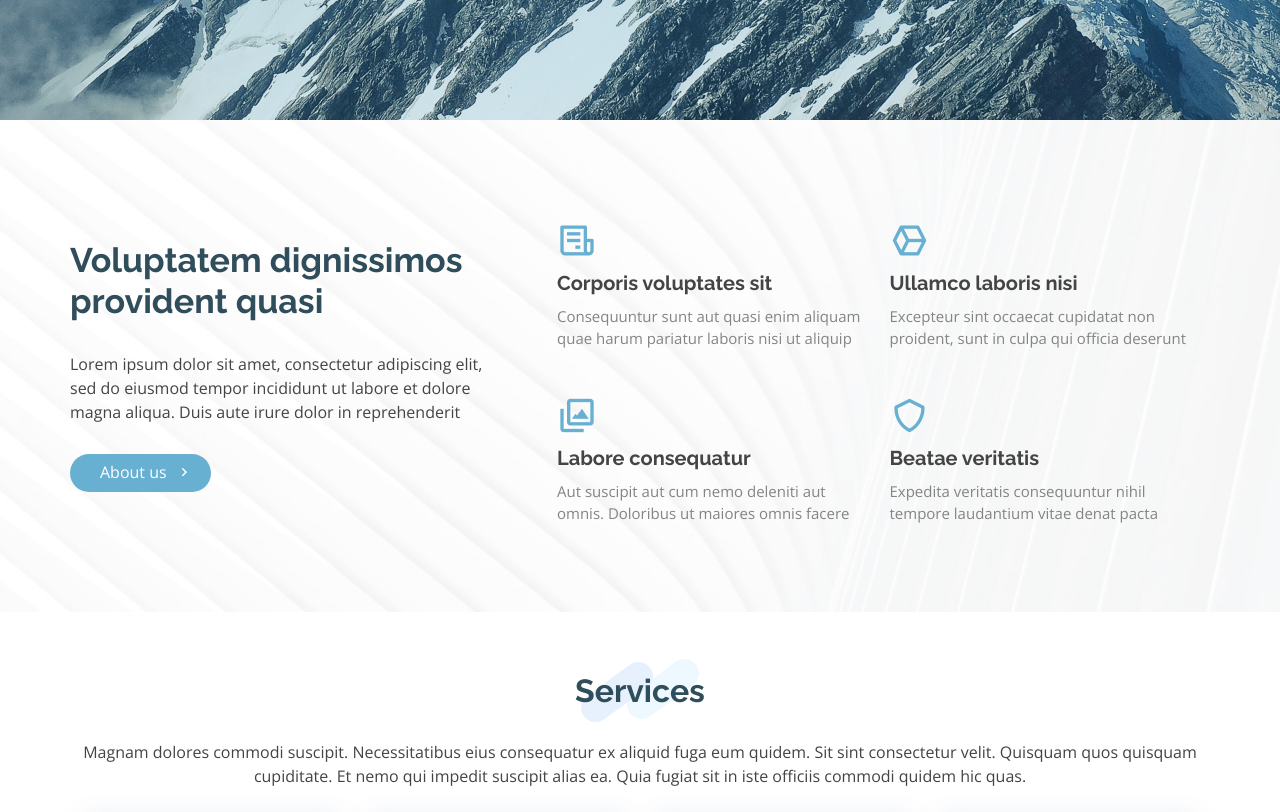
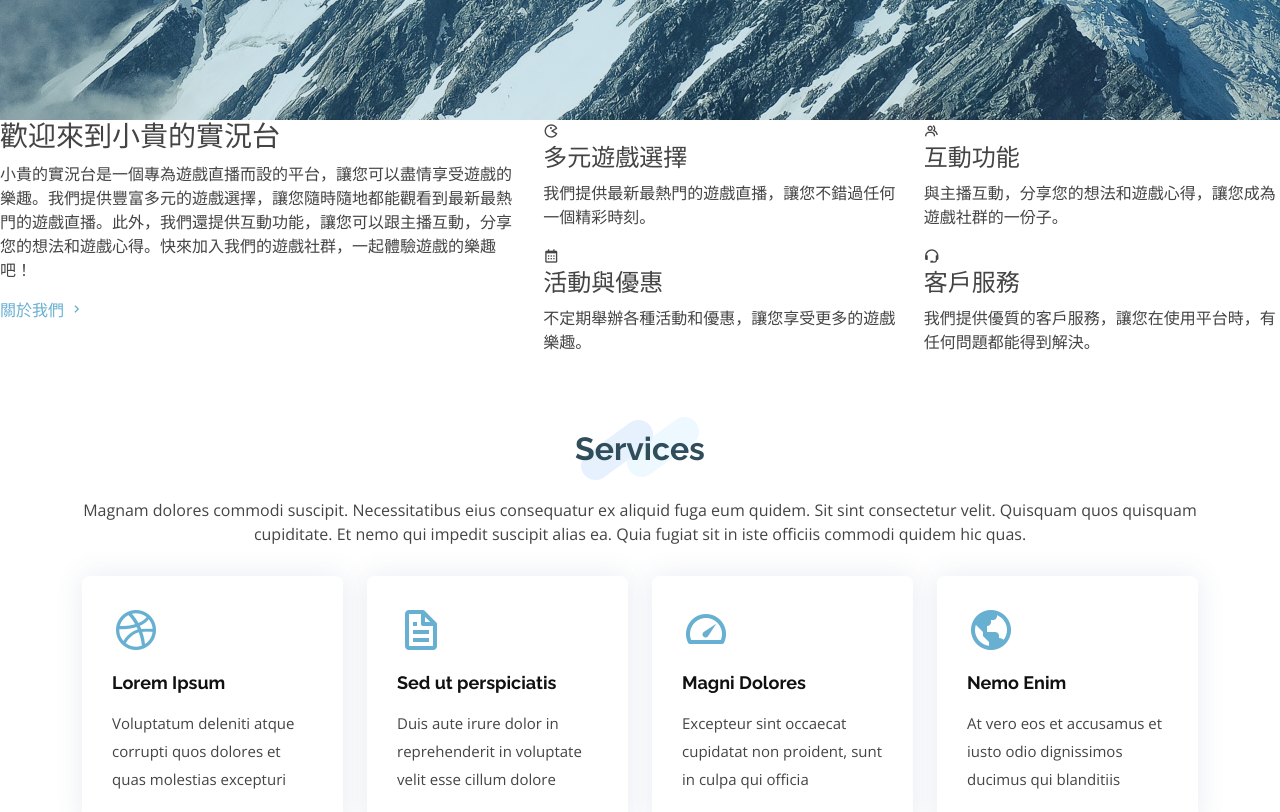
Before and after one commit to NickL506/NickL506.github.io, a plain HTML site: page index.html in a window 1280 px wide. Shown: the part 680-1492 px from the top of the page. Drawn offline with nearby package versions, Linux system fonts and the light colour scheme.

Commit message:
Update index.html

```diff
--- a/index.html
+++ b/index.html
@@ -126,47 +126,42 @@
   <main id="main">
 
     <!-- ======= About Section ======= -->
-    <section id="about" class="about">
-      <div class="container">
-
     <div class="row no-gutters">
   <div class="content col-xl-5 d-flex align-items-stretch" data-aos="fade-up">
     <div class="content">
-              <h3>Voluptatem dignissimos provident quasi</h3>
+      <h3>歡迎來到小貴的實況台</h3>
       <p>
-                Lorem ipsum dolor sit amet, consectetur adipiscing elit, sed do eiusmod tempor incididunt ut labore et dolore magna aliqua. Duis aute irure dolor in reprehenderit
+        小貴的實況台是一個專為遊戲直播而設的平台，讓您可以盡情享受遊戲的樂趣。我們提供豐富多元的遊戲選擇，讓您隨時隨地都能觀看到最新最熱門的遊戲直播。此外，我們還提供互動功能，讓您可以跟主播互動，分享您的想法和遊戲心得。快來加入我們的遊戲社群，一起體驗遊戲的樂趣吧！
       </p>
-              <a href="#" class="about-btn">About us <i class="bx bx-chevron-right"></i></a>
+      <a href="#" class="about-btn">關於我們 <i class="bx bx-chevron-right"></i></a>
     </div>
   </div>
   <div class="col-xl-7 d-flex align-items-stretch">
     <div class="icon-boxes d-flex flex-column justify-content-center">
       <div class="row">
         <div class="col-md-6 icon-box" data-aos="fade-up" data-aos-delay="100">
-                  <i class="bx bx-receipt"></i>
-                  <h4>Corporis voluptates sit</h4>
-                  <p>Consequuntur sunt aut quasi enim aliquam quae harum pariatur laboris nisi ut aliquip</p>
+          <i class="bx bx-game"></i>
+          <h4>多元遊戲選擇</h4>
+          <p>我們提供最新最熱門的遊戲直播，讓您不錯過任何一個精彩時刻。</p>
         </div>
         <div class="col-md-6 icon-box" data-aos="fade-up" data-aos-delay="200">
-                  <i class="bx bx-cube-alt"></i>
-                  <h4>Ullamco laboris nisi</h4>
-                  <p>Excepteur sint occaecat cupidatat non proident, sunt in culpa qui officia deserunt</p>
+          <i class="bx bx-group"></i>
+          <h4>互動功能</h4>
+          <p>與主播互動，分享您的想法和遊戲心得，讓您成為遊戲社群的一份子。</p>
         </div>
         <div class="col-md-6 icon-box" data-aos="fade-up" data-aos-delay="300">
-                  <i class="bx bx-images"></i>
-                  <h4>Labore consequatur</h4>
-                  <p>Aut suscipit aut cum nemo deleniti aut omnis. Doloribus ut maiores omnis facere</p>
+          <i class="bx bx-calendar"></i>
+          <h4>活動與優惠</h4>
+          <p>不定期舉辦各種活動和優惠，讓您享受更多的遊戲樂趣。</p>
         </div>
         <div class="col-md-6 icon-box" data-aos="fade-up" data-aos-delay="400">
-                  <i class="bx bx-shield"></i>
-                  <h4>Beatae veritatis</h4>
-                  <p>Expedita veritatis consequuntur nihil tempore laudantium vitae denat pacta</p>
+          <i class="bx bx-support"></i>
+          <h4>客戶服務</h4>
+          <p>我們提供優質的客戶服務，讓您在使用平台時，有任何問題都能得到解決。</p>
         </div>
       </div>
     </div><!-- End .content-->
   </div>
-        </div>
-
 </div>
     </section><!-- End About Section -->
 
```
Lines whose indentation alone changed are shown as unchanged.
